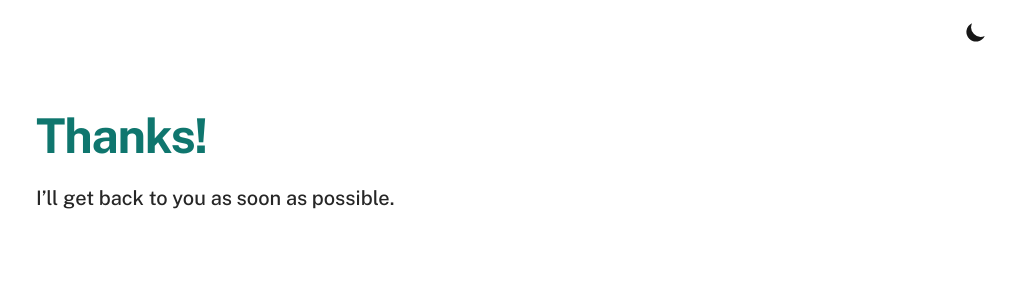
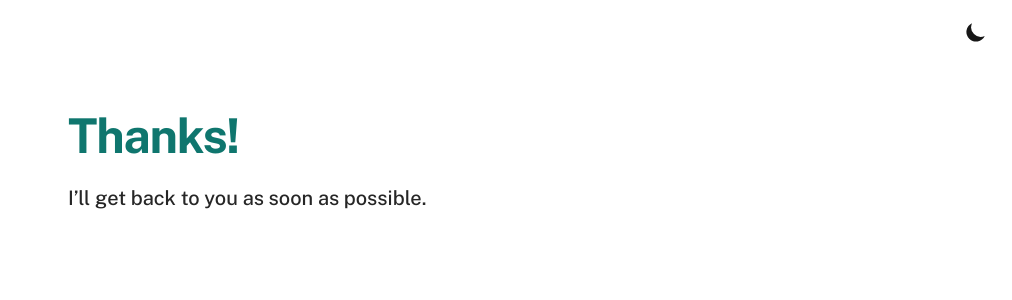
Before and after one commit to timfee/meet, a Next.js app: page /confirmation in a window 1280 px wide. Shown: the top 300 px of the page, without its empty margins (268-1280 px from the left). Built offline with nearby package versions, Linux system fonts and the light colour scheme.

Commit message:
feat: Add x-axis padding to confirmation page

```diff
--- a/pages/confirmation.tsx
+++ b/pages/confirmation.tsx
@@ -1,6 +1,6 @@
 export default function Confirmation() {
   return (
-    <div className="py-8 sm:py-16 mx-auto max-w-2xl">
+    <div className="p-8 sm:py-16 mx-auto max-w-2xl">
       <h1 className="text-3xl font-bold tracking-tight text-secondary-700 sm:text-5xl">
         Thanks!
       </h1>
```
